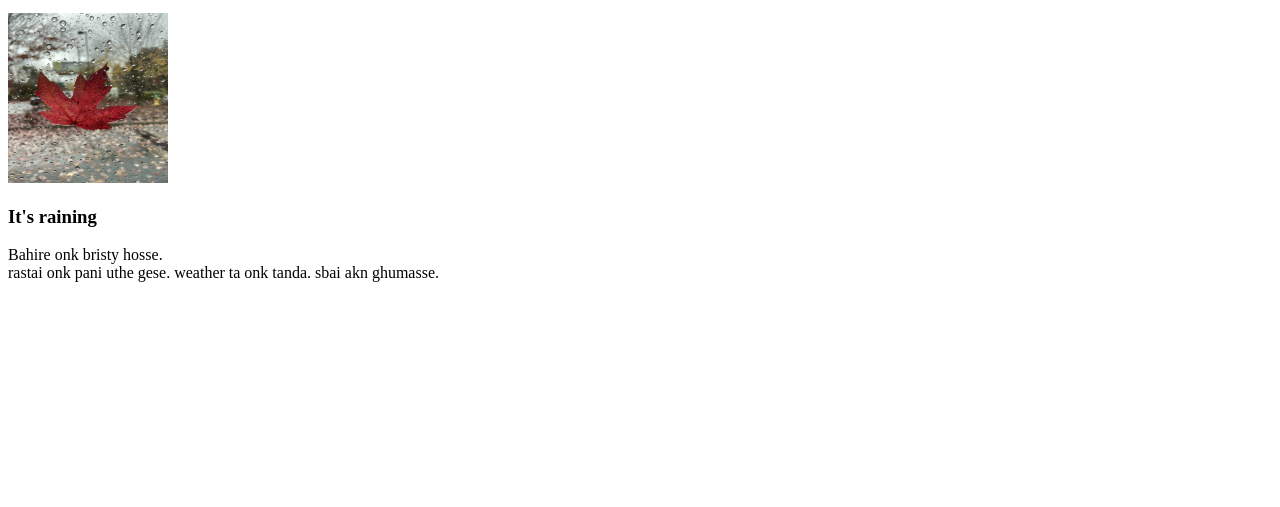
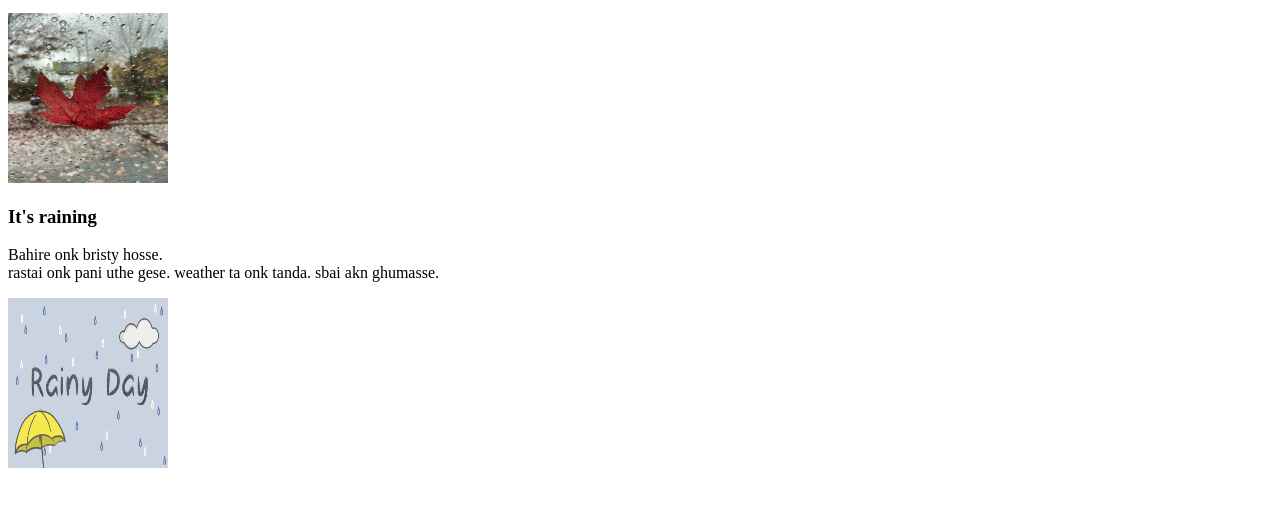
Before and after one commit to San123456789014/Rain-repo, a plain HTML site: page index.html in a window 1280 px wide. Shown: the part 155-662 px from the top of the page. Drawn offline with Linux system fonts and the light colour scheme.

Commit message:
Rainy day

```diff
--- a/index.html
+++ b/index.html
@@ -15,5 +15,8 @@
     </div>
     <h3>It's raining</h3>
     <p>Bahire onk bristy hosse. <br> rastai onk pani uthe gese. weather ta onk tanda. sbai akn ghumasse.</p>
+    <div>
+        <img src="media/rainy.png" alt="">
+    </div>
 </body>
 </html>
--- a/style.css
+++ b/style.css
@@ -7,5 +7,4 @@ h1{
 img{
     width: 160px;
     height: 170px;
-    text-align: center;
 }
```
Also changed, not shown: media/rainy.png (added).
